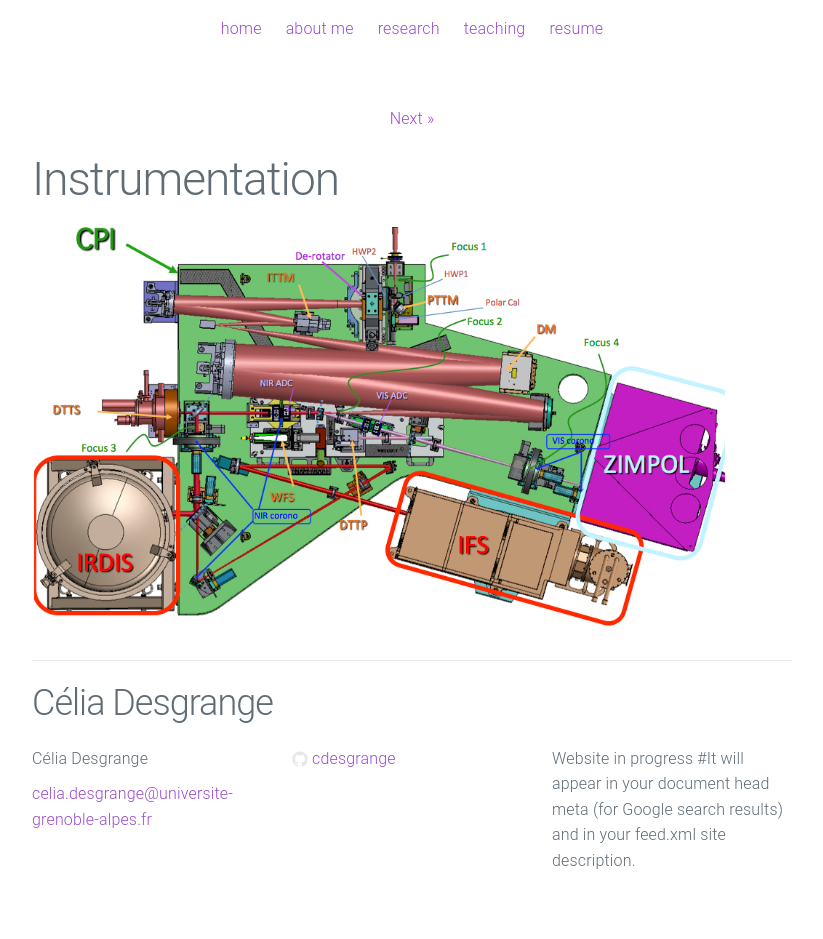
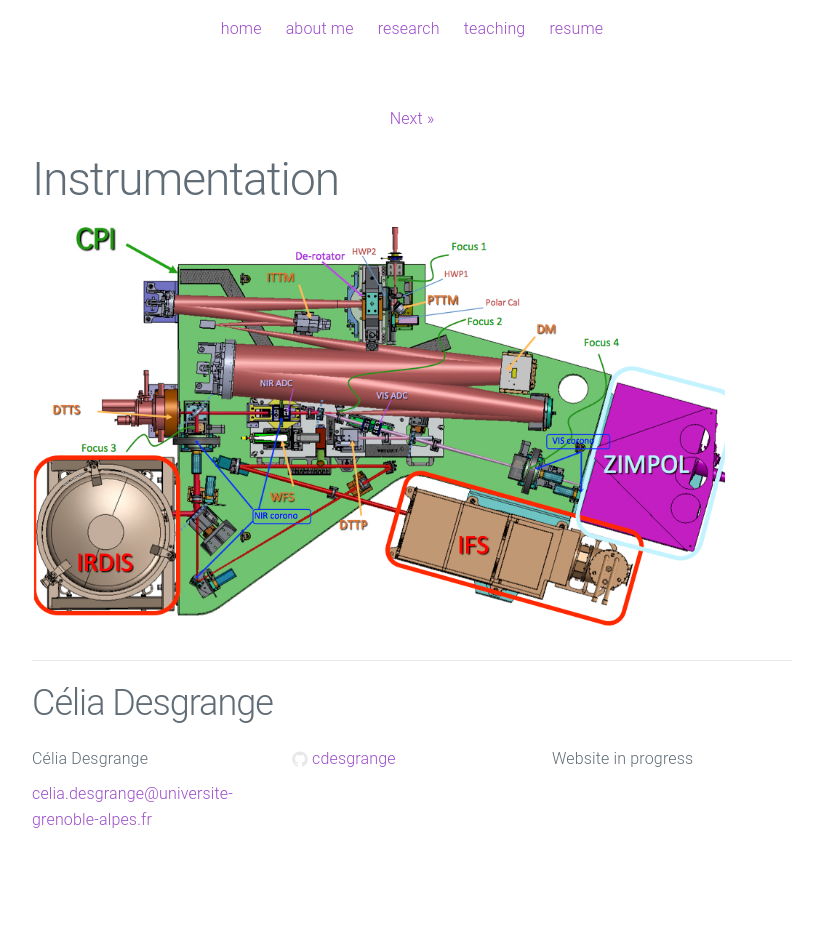
Before and after one commit to cdesgrange/cdesgrange.github.io, a Jekyll site: the page built from _posts/2022-04-24-instrumentation.markdown, in a window 1280 px wide. Shown: the part 210-1149 px from the top of the page, without its empty margins (228-1051 px from the left). Built offline with Jekyll 4.4.1, drawn with Linux system fonts in a browser that asks for light colours; after the commit the page ends 1107 px from its top, so only the background shows below that; grey boxes are pictures that could not be loaded.

Commit message:
Update _config.yml

```diff
--- a/_config.yml
+++ b/_config.yml
@@ -4,12 +4,11 @@
 #email: desgrange@mpia.de
 description: > # this means to ignore newlines until "baseurl:"
   Website in progress
-  #It will appear in your document head meta (for Google search results) and in your feed.xml site description.
 #baseurl: "/urban-theme" # the subpath of your site, e.g. /blog
 #url: "http://yourdomain.com" # the base hostname & protocol for your site
 #twitter_username: jekyllrb
 github_username:  cdesgrange
-img: fig/HD95086_overview.png
+avatar: fig/HD95086_overview.png
 
 # Build settings
 markdown: kramdown
```
